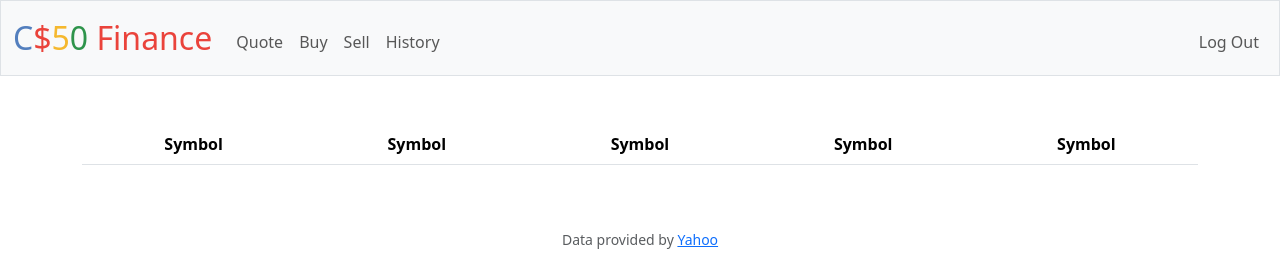
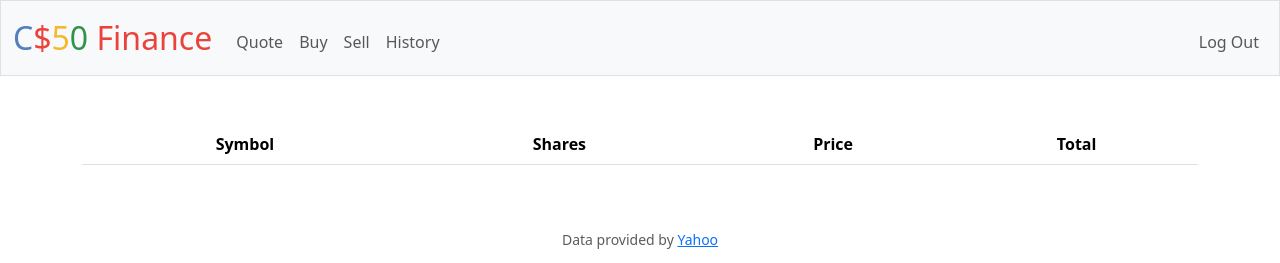
Before and after one commit to israel-obeata/cs50x-2024, a Flask app: page / in a window 1280 px wide. Shown: the top 263 px of the page. Run offline with Flask 3, Linux system fonts and the light colour scheme; a user stored in the database is signed in; lists and menus that the app fills with data are empty; some libraries are stand-ins or nearby versions.

Commit message:
Fri, Mar 8, 2024, 9:53 PM +08:00

```diff
--- a/finance/templates/index.html
+++ b/finance/templates/index.html
@@ -9,10 +9,9 @@
         <thead>
             <tr>
                 <th>Symbol</th>
-                <th>Symbol</th>
-                <th>Symbol</th>
-                <th>Symbol</th>
-                <th>Symbol</th>
+                <th>Shares</th>
+                <th>Price</th>
+                <th>Total</th>
             </tr>
         </thead>
         <tbody>
```
